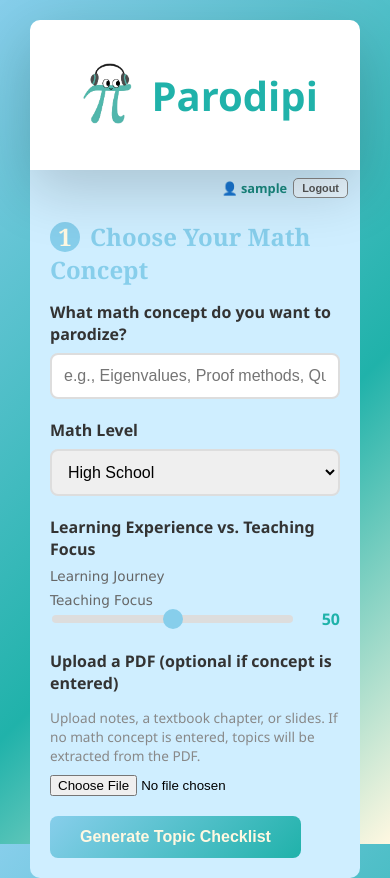
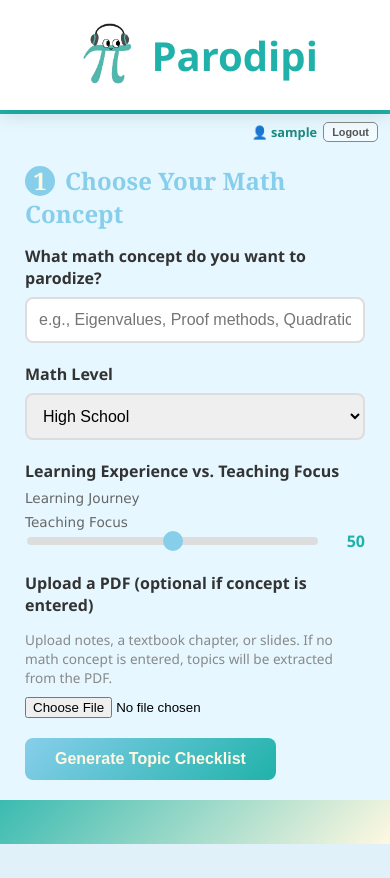
Before and after one commit to ccc-0731/Parodipi, a Flask app: page / in a window 390 px wide. After the commit the page ends 844 px from the top, so only its background shows below. Run offline with Flask 3, Linux system fonts and the light colour scheme; the visitor is signed in with stand-in values (Sample User, id 1); some libraries are stand-ins or nearby versions.

Commit message:
Fullscreen UI layout: remove padding/margins, edge-to-edge container, integrate Brian's step styling

```diff
--- a/static/style.css
+++ b/static/style.css
@@ -47,14 +47,17 @@
 
 /* Responsive design for mobile */
 @media (max-width: 600px) {
+    body {
+        padding: 0;
+    }
     .container {
-        padding: 10px;
+        padding: 0;
         max-width: 100vw;
         min-width: 0;
     }
     .step {
         padding: 10px;
-        margin-bottom: 20px;
+        margin-bottom: 0;
     }
     h1 {
         font-size: 1.5em;
@@ -130,10 +133,13 @@
     min-height: 100vh;
     display: flex;
     justify-content: center;
-    padding: 20px;
-    padding-top: 10px;
-    padding-bottom: 10px;
+    padding: 0;
     margin: 0;
+}
+
+.container {
+    width: 100%;
+    max-width: 100%;
 }
 
 h1 {
@@ -155,12 +161,12 @@
     /* spacing */
     margin: 0;
     margin-bottom: 0;
-    padding: 40px 25px;
+    padding: 20px 25px;
 
     /* styling */
     background: white;
-    border-radius: 10px 10px 0 0;
-    box-shadow: 0 20px 60px rgba(0, 0, 0, 0.18);
+    border-radius: 0;
+    box-shadow: 0 4px 20px rgba(0, 0, 0, 0.12);
 }
 
 .header-logo {
@@ -178,10 +184,11 @@
 }
 
 .step {
-    margin-bottom: 40px;
-    padding: 20px;
-    background: #cfeeff; /* light blue */
-    border-radius: 0 0 10px 10px;
+    margin-bottom: 0;
+    padding: 20px 25px;
+    background: #e6f7ff;
+    border-radius: 0;
+    border-top: 4px solid #20b2aa;
     position: relative;
 }
 
```
